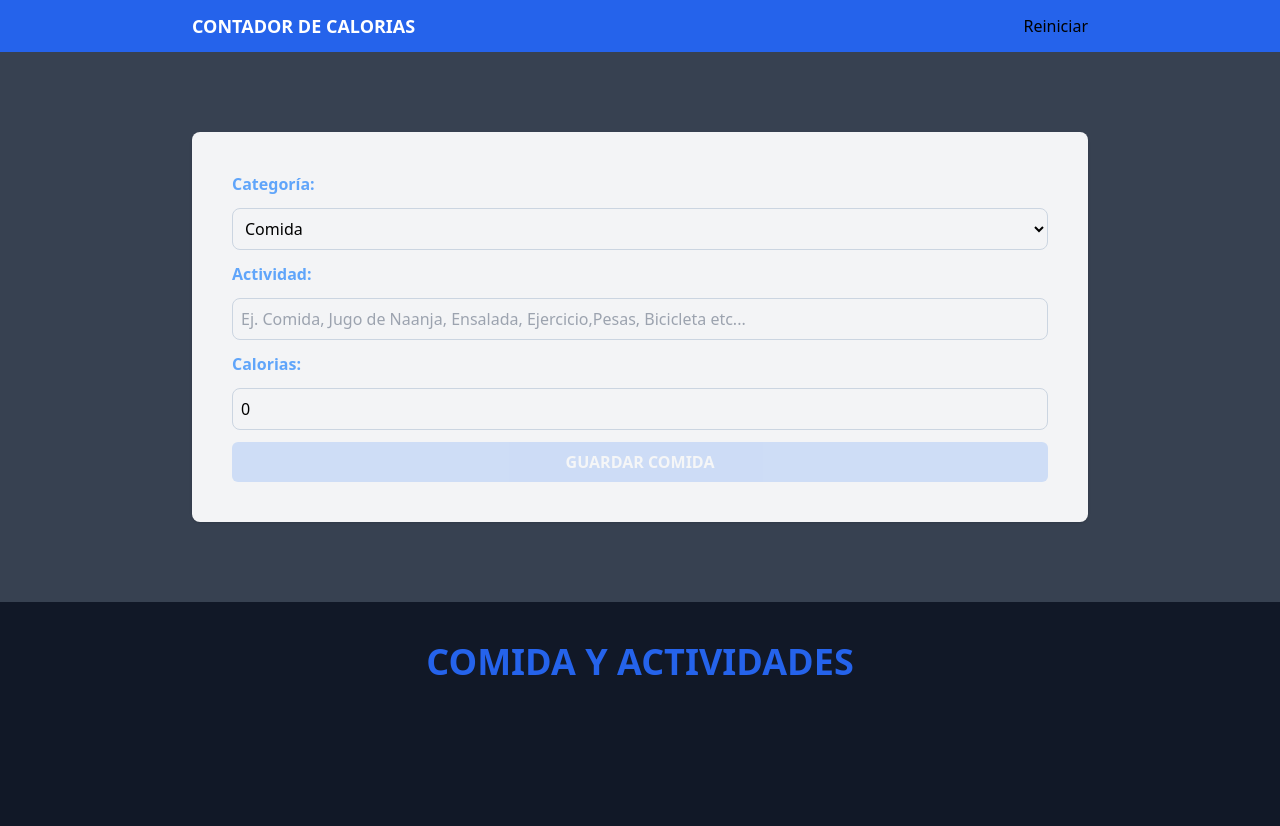
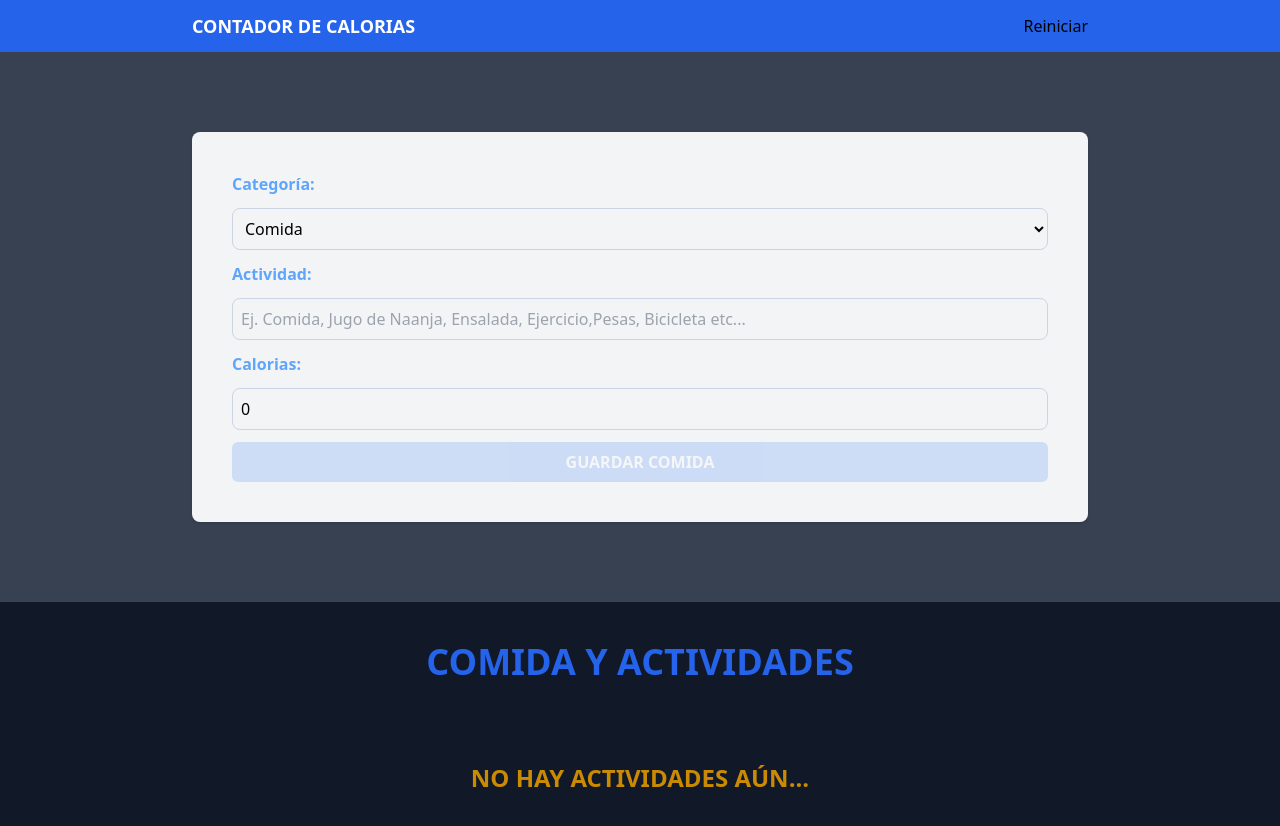
Before and after one commit to Jair-vet/Calorias-app, a React (Vite) app: page / in a window 1280 px wide. Shown: the top 826 px of the page. Before the commit the page ends 800 px from the top, so only its background shows below. Built offline with nearby package versions, Linux system fonts and the light colour scheme.

Commit message:
Almacenamos en el localStorage

```diff
--- a/src/App.tsx
+++ b/src/App.tsx
@@ -1,4 +1,4 @@
-import { useReducer } from "react"
+import { useReducer, useEffect } from "react"
 import { Form } from "./components/Form"
 import { activityReducer, initialSate } from "./reducers/activityReducer"
 import { ActivityList } from "./components/ActivityList"
@@ -7,6 +7,10 @@ import { ActivityList } from "./components/ActivityList"
 function App() {
 
   const [state, dispatch] = useReducer(activityReducer, initialSate)
+
+  useEffect(() => {
+    localStorage.setItem('activities', JSON.stringify(state.activities))
+  }, [state.activities])
 
   return (
     <>
--- a/src/components/ActivityList.tsx
+++ b/src/components/ActivityList.tsx
@@ -22,7 +22,8 @@ export const ActivityList = ({activities, dispatch} : ActivityListProps) => {
     <>
         <h2 className="text-4xl font-bold text-blue-600 text-center uppercase">Comida y Actividades</h2>
 
-        {activities.map(activity => (
+        {activities.length === 0 ? <p className="text-center text-2xl mt-20 text-yellow-600 uppercase font-bold">No hay Actividades aún...</p> :
+            activities.map(activity => (
                 <div
                     key={activity.id}
                     className="px-5 py-5 bg-gradient-to-l from-gray-500 to-slate-800 rounded-lg shadow-xl mt-8 flex justify-between"
@@ -57,7 +58,8 @@ export const ActivityList = ({activities, dispatch} : ActivityListProps) => {
                         </button>
                     </div>
                 </div>
-        ))}
+            ))
+        }
     </>
   )
 }
--- a/src/reducers/activityReducer.ts
+++ b/src/reducers/activityReducer.ts
@@ -12,8 +12,13 @@ export type ActiviyState = {
     activeId: Activity['id']
 }
 
+const localStorageActivities = () : Activity[] => {
+    const activities = localStorage.getItem('activities')
+    return activities ? JSON.parse(activities) : []
+}
+
 export const initialSate : ActiviyState = {
-    activities: [],
+    activities: localStorageActivities(),
     activeId: ''
 }
 
```
Lines whose indentation alone changed are shown as unchanged.
